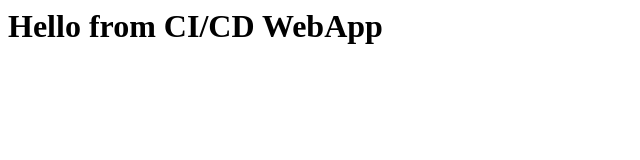
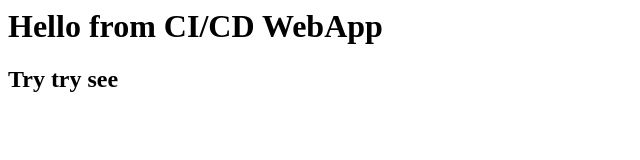
Before and after one commit to Louis67563/my-webapp, a website: page index.html in a window 1280 px wide. Shown: the whole page, without its empty margins (0-640 px from the left). Drawn offline with Linux system fonts and the light colour scheme.

Commit message:
Add nes simple HTML page

```diff
--- a/index.html
+++ b/index.html
@@ -1 +1,2 @@
 <h1>Hello from CI/CD WebApp</h1>
+<h2>Try try see </h2>
```
